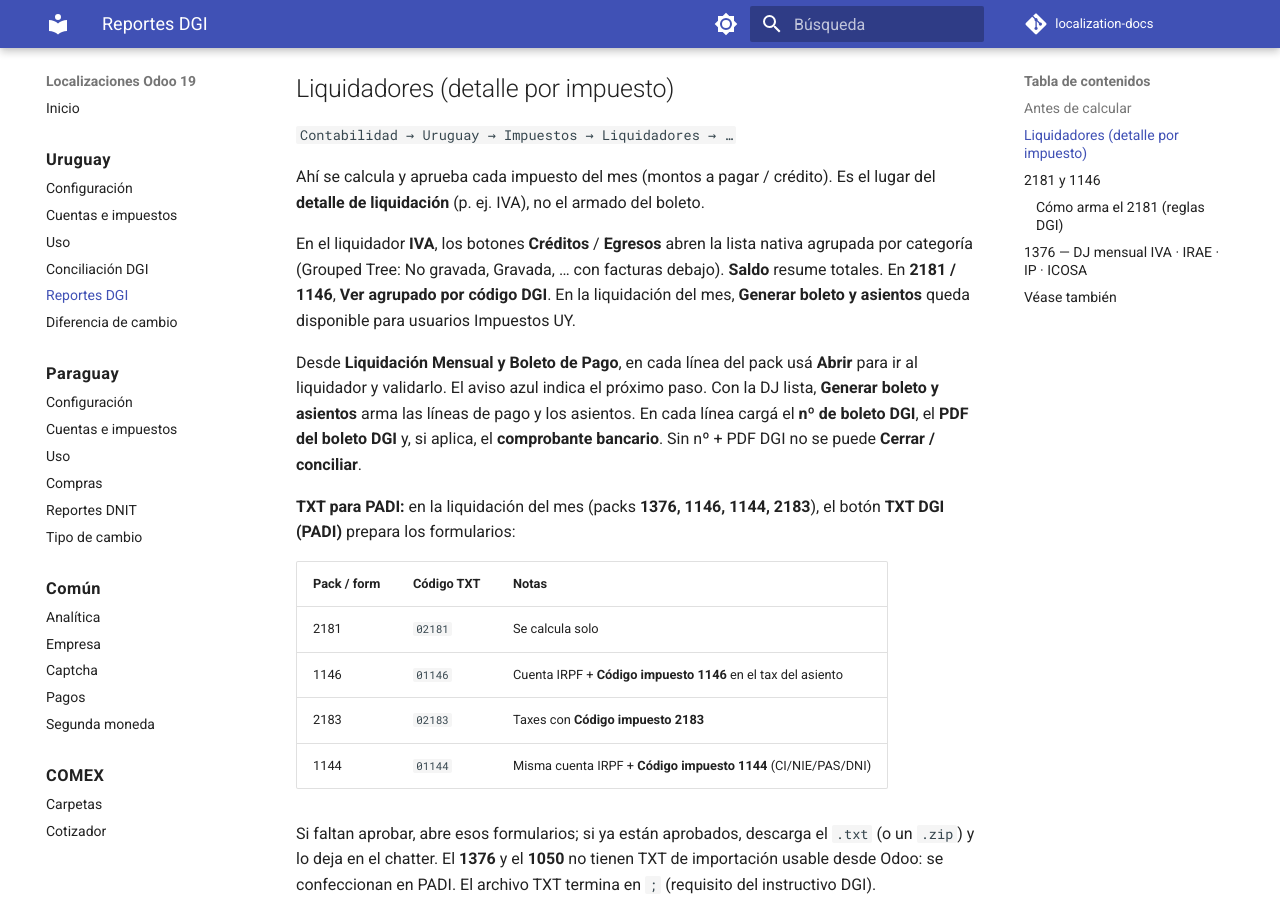
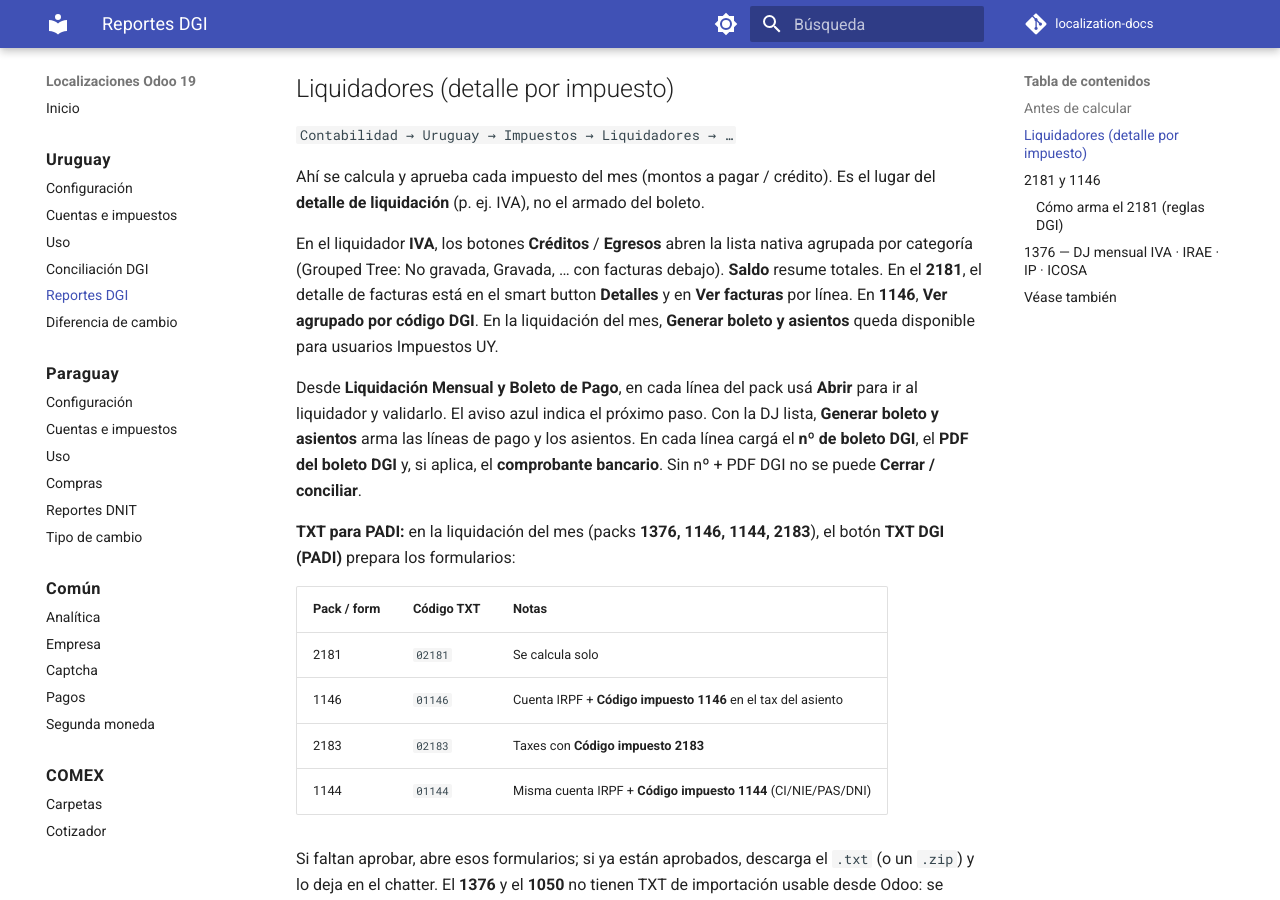
Before and after one commit to Pabloolano/localization-docs, an MkDocs documentation site: the page built from docs/uruguay/reportes.md, in a window 1280 px wide and 900 px high, scrolled down 1669 px. Built offline with MkDocs 1.6.1 and Material for MkDocs 9.7.7, drawn with Linux system fonts in a browser that asks for light colours; comment, search, counter and statistics services are not loaded.

Commit message:
docs(uy): 2181 usa Detalles / Ver facturas, sin Ver agrupado
Co-authored-by: Cursor <cursoragent@cursor.com>

```diff
--- a/docs/uruguay/reportes.md
+++ b/docs/uruguay/reportes.md
@@ -48,7 +48,7 @@ Si el tax no está mapeado, el XML CFE puede estar bien y el reporte igual sale
 
 Ahí se calcula y aprueba cada impuesto del mes (montos a pagar / crédito). Es el lugar del **detalle de liquidación** (p. ej. IVA), no el armado del boleto.
 
-En el liquidador **IVA**, los botones **Créditos** / **Egresos** abren la lista nativa agrupada por categoría (Grouped Tree: No gravada, Gravada, … con facturas debajo). **Saldo** resume totales. En **2181 / 1146**, **Ver agrupado por código DGI**. En la liquidación del mes, **Generar boleto y asientos** queda disponible para usuarios Impuestos UY.
+En el liquidador **IVA**, los botones **Créditos** / **Egresos** abren la lista nativa agrupada por categoría (Grouped Tree: No gravada, Gravada, … con facturas debajo). **Saldo** resume totales. En el **2181**, el detalle de facturas está en el smart button **Detalles** y en **Ver facturas** por línea. En **1146**, **Ver agrupado por código DGI**. En la liquidación del mes, **Generar boleto y asientos** queda disponible para usuarios Impuestos UY.
 
 Desde **Liquidación Mensual y Boleto de Pago**, en cada línea del pack usá **Abrir** para ir al liquidador y validarlo. El aviso azul indica el próximo paso. Con la DJ lista, **Generar boleto y asientos** arma las líneas de pago y los asientos. En cada línea cargá el **nº de boleto DGI**, el **PDF del boleto DGI** y, si aplica, el **comprobante bancario**. Sin nº + PDF DGI no se puede **Cerrar / conciliar**.
 
```
